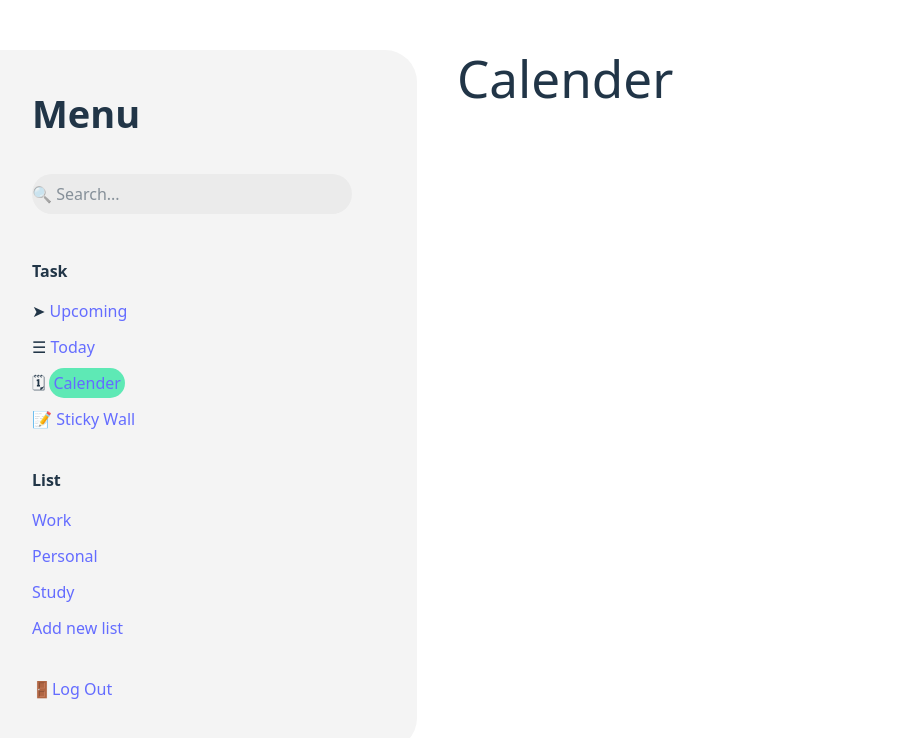
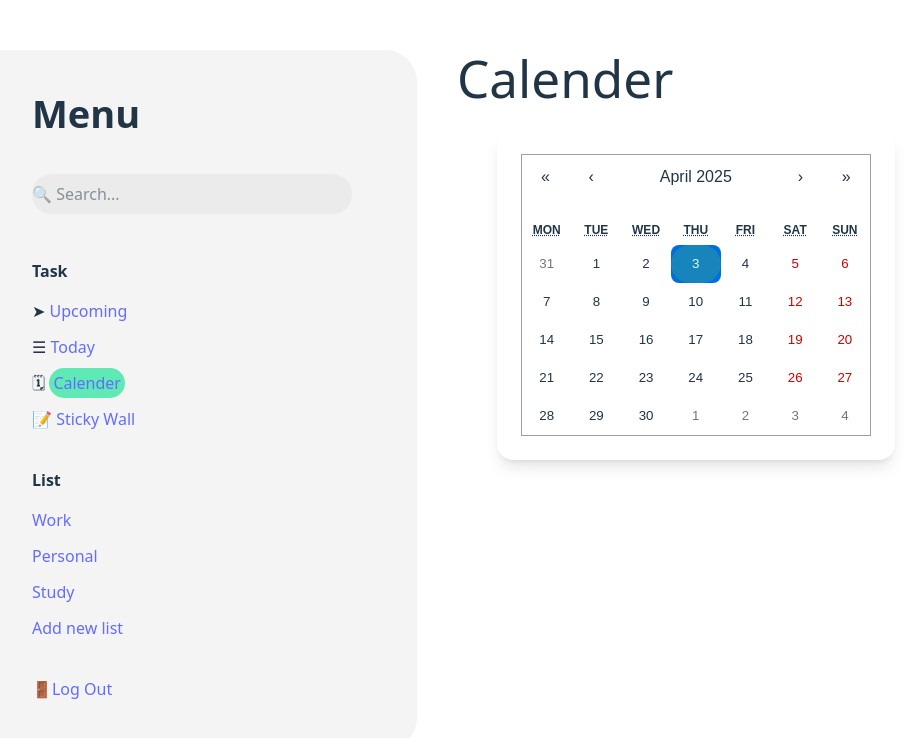
Before and after one commit to Kaluna7/ToDo-List, a React (Vite) app: page /home in a window 1280 px wide. Both pictures are taken after a click on the link "Calender". Shown: the top 738 px of the page, without its empty margins (57-981 px from the left). Built offline with nearby package versions, Linux system fonts and the light colour scheme.

Commit message:
Install react-calendar

```diff
--- a/package.json
+++ b/package.json
@@ -13,6 +13,7 @@
     "@tailwindcss/vite": "^4.0.17",
     "gsap": "^3.12.7",
     "react": "^19.0.0",
+    "react-calendar": "^5.1.0",
     "react-dom": "^19.0.0",
     "react-icons": "^5.5.0",
     "react-router-dom": "^7.5.0"
--- a/src/Component/Calender.jsx
+++ b/src/Component/Calender.jsx
@@ -1,5 +1,39 @@
+import React from 'react';
+import Calendar from 'react-calendar';
+import 'react-calendar/dist/Calendar.css';
+
+
 export default function Calender(){
+    const today = new Date();
     return(
-        <h1>Calender</h1>
+        <div className='flex flex-col'>
+        <h1 className='mb-6'>Calender</h1>
+        <div className="flex justify-center items-center ml-[20%]">
+    <div className="bg-white p-6 rounded-2xl shadow-lg w-fit ">
+      <Calendar
+        value={today}
+        tileContent={({ date, view }) => {
+          const isToday =
+            view === 'month' &&
+            date.getDate() === today.getDate() &&
+            date.getMonth() === today.getMonth() &&
+            date.getFullYear() === today.getFullYear();
+
+          return isToday ? (
+            <div style={{ background: '#76DE37' }} className="absolute inset-0 rounded-full opacity-20"></div>
+          ) : null;
+        }}
+        tileClassName={({ date }) => {
+          const isToday =
+            date.getDate() === today.getDate() &&
+            date.getMonth() === today.getMonth() &&
+            date.getFullYear() === today.getFullYear();
+
+          return isToday ? 'relative text-green-700 font-bold' : '';
+        }}
+      />
+    </div>
+</div>
+</div>
     );
 }
```
Also changed, not shown: 1 other file (tests, documents, lock files or other folders).
